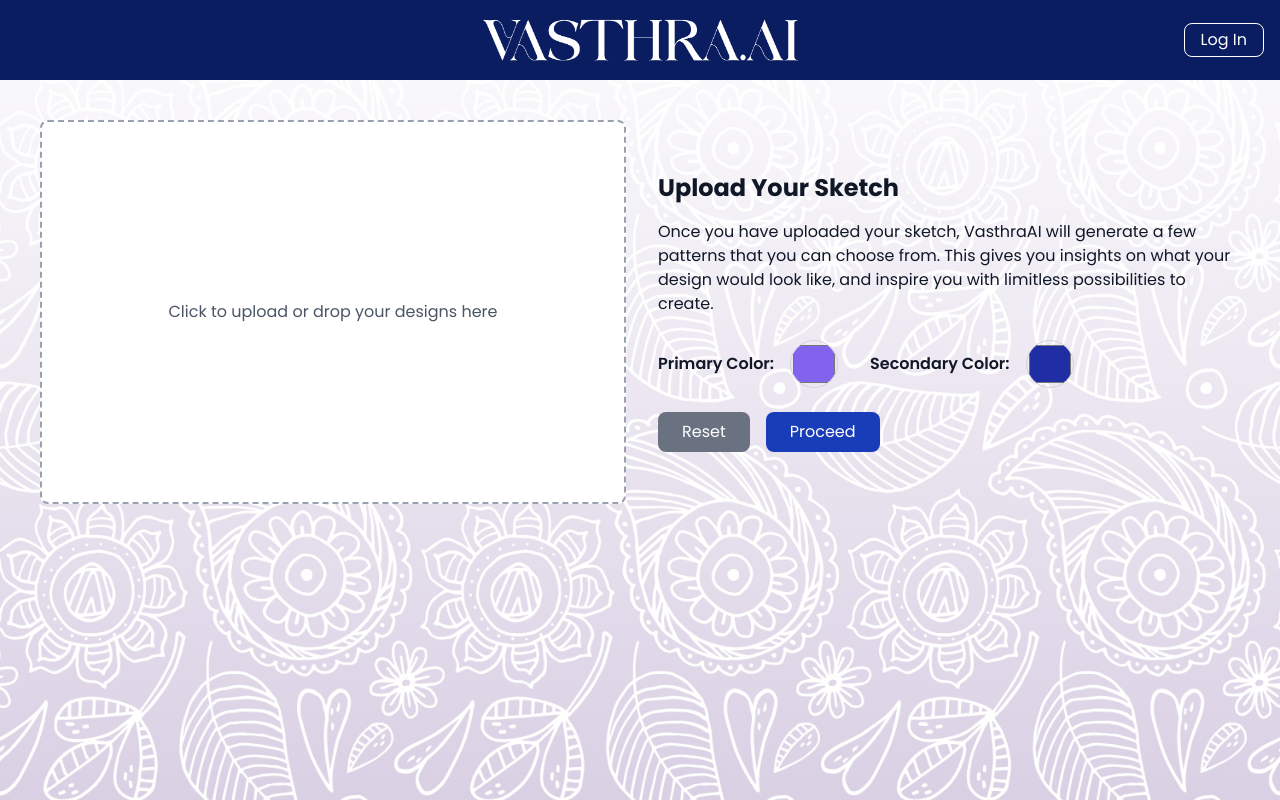
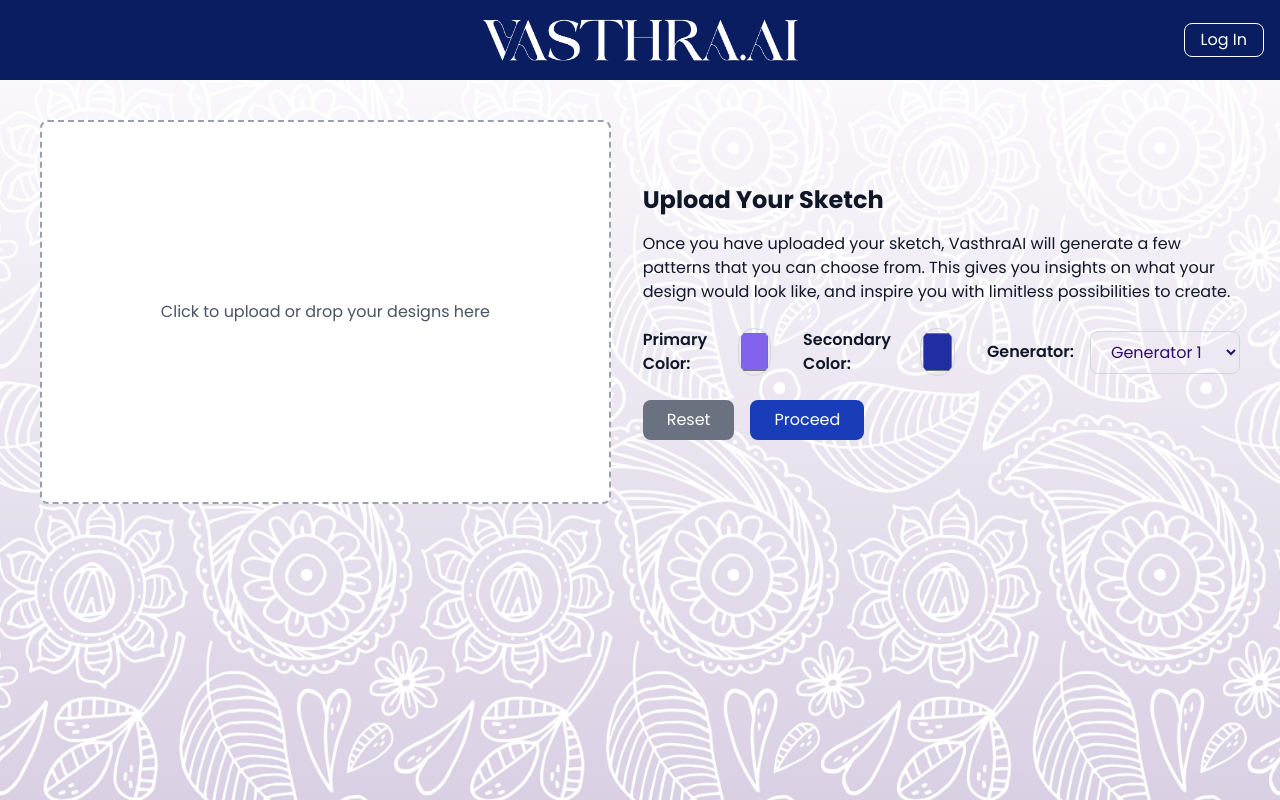
Before and after one commit to VasthraAI/VasthraAI_WebApp, a React (Vite) app: page / in a window 1280 px wide. Built offline with nearby package versions, Linux system fonts and the light colour scheme.

Commit message:
Added dropdown to select generator

```diff
--- a/package.json
+++ b/package.json
@@ -15,6 +15,7 @@
     "react": "^19.0.0",
     "react-dom": "^19.0.0",
     "react-helmet": "^6.1.0",
+    "react-router-dom": "^7.4.1",
     "tailwindcss": "^4.0.17"
   },
   "devDependencies": {
--- a/src/components/Upload.jsx
+++ b/src/components/Upload.jsx
@@ -7,6 +7,7 @@ const UploadPage = () => {
   const [secondaryColor, setSecondaryColor] = useState("#1F2EA3");
   const [error, setError] = useState("");
   const [highlightError, setHighlightError] = useState(false);
+  const [generator, setGenerator] = useState("Generator 1");
 
   const handleDrop = (event) => {
     event.preventDefault();
@@ -37,15 +38,17 @@ const UploadPage = () => {
     setSecondaryColor("#1F2EA3");
     setError("");
     setHighlightError(false);
+    setGenerator("Generator 1");
   };
 
   const handleProceed = () => {
-    if (!file){
-        setError("No file uploaded");
-        setHighlightError(true);
+    if (!file) {
+      setError("No file uploaded. Please upload a PNG or JPEG file.");
+      setHighlightError(true);
     } else {
-      setError("")
+      setError("");
       setHighlightError(false);
+      // Proceed with further processing
     }
   };
 
@@ -75,14 +78,14 @@ const UploadPage = () => {
           {error && <p className="text-red-600 mt-2">{error}</p>}
         </div>
 
-        {/* Right Section - Text, Color Pickers, and Buttons */}
+        {/* Right Section - Text, Color Pickers, Dropdown, and Buttons */}
         <div className="md:w-1/2 text-center md:text-left">
           <h2 className="text-2xl font-bold text-gray-900">Upload Your Sketch</h2>
           <p className="text-gray-900 mt-4">
             Once you have uploaded your sketch, VasthraAI will generate a few patterns that you can choose from. This gives you insights on what your design would look like, and inspire you with limitless possibilities to create.
           </p>
 
-          {/* Color Pickers */}
+          {/* Color Pickers and Generator Dropdown */}
           <div className="mt-6 flex gap-8 items-center">
             <div className="flex items-center gap-4">
               <label className="text-gray-900 font-semibold">Primary Color:</label>
@@ -101,6 +104,19 @@ const UploadPage = () => {
                 onChange={(e) => setSecondaryColor(e.target.value)}
                 className="w-12 h-12 cursor-pointer border border-gray-300 rounded-full"
               />
+            </div>
+            <div className="flex items-center gap-4">
+              <label className="text-gray-900 font-semibold">Generator:</label>
+              <select
+                value={generator}
+                onChange={(e) => setGenerator(e.target.value)}
+                className="border border-gray-300 rounded-lg backdrop-blur-3xl text-violet-950 px-4 py-2 cursor-pointer"
+              >
+                <option>Generator 1</option>
+                <option>Generator 2</option>
+                <option>Generator 3</option>
+                <option>Generator 4</option>
+              </select>
             </div>
           </div>
 
```
Also changed, not shown: 1 other file (tests, documents, lock files or other folders).
